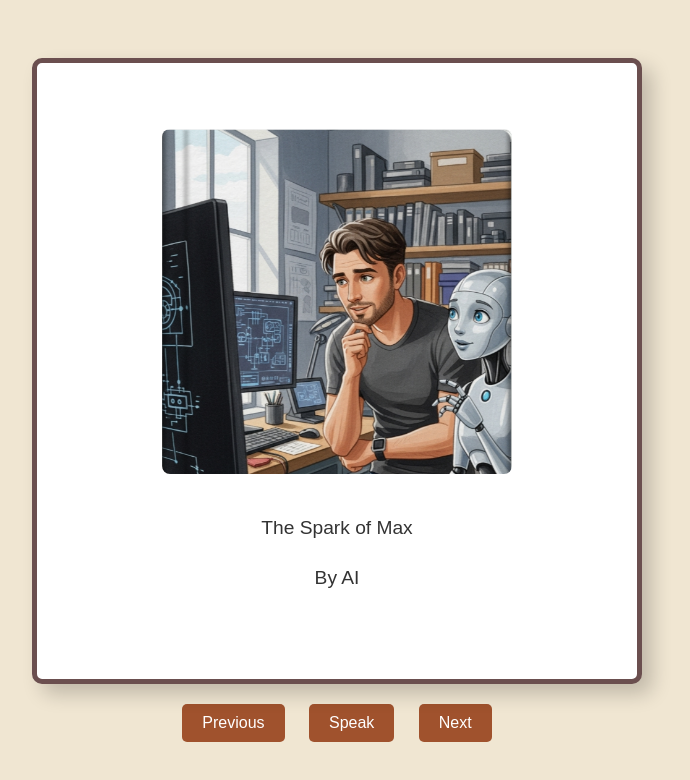
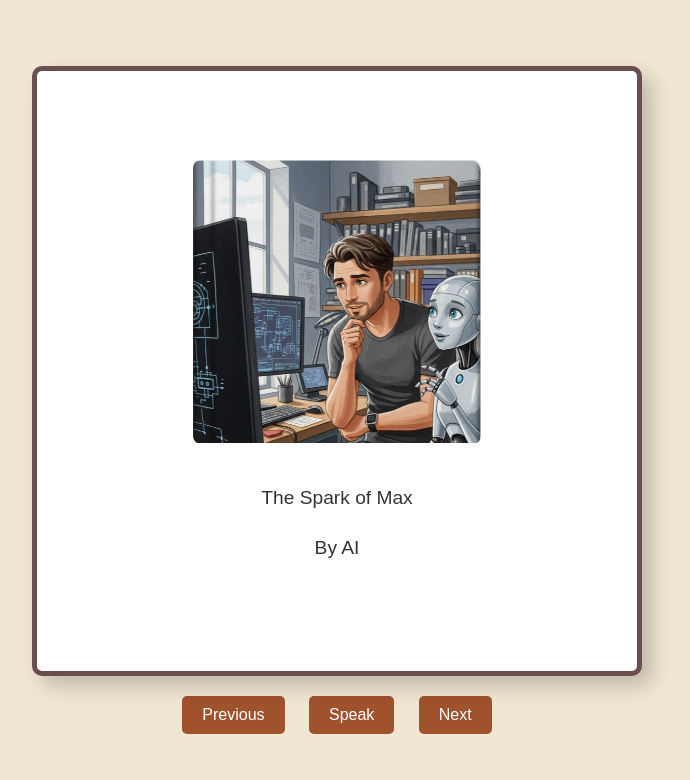
Before and after one commit to susanfu2021/Story-of-Nick, a plain HTML site: page index.html in a window 1280 px wide. Shown: the whole page, without its empty margins (303-993 px from the left). Drawn offline with Linux system fonts and the light colour scheme.

Commit message:
Add files via upload

```diff
--- a/style.css
+++ b/style.css
@@ -13,7 +13,7 @@ body {
 #story-container {
     width: 90%;
     max-width: 600px;
-    height: 77vh;
+    height: 75vh;
     border: 5px solid #6b4f4f; /* A darker border for a book feel */
     border-radius: 10px;
     box-shadow: 10px 10px 20px rgba(0, 0, 0, 0.2);
@@ -29,7 +29,7 @@ body {
     flex-direction: column;
     justify-content: center;
     align-items: center;
-    padding: 20px;
+    padding: 16px;
     text-align: center;
     box-sizing: border-box;
 }
@@ -40,7 +40,7 @@ body {
 
 .story-page img {
     max-width: 100%;
-    max-height: 60%;
+    max-height: 50%;
     border-radius: 8px;
     margin-bottom: 20px;
     object-fit: contain; /* Ensures the image fits without distortion */
```
